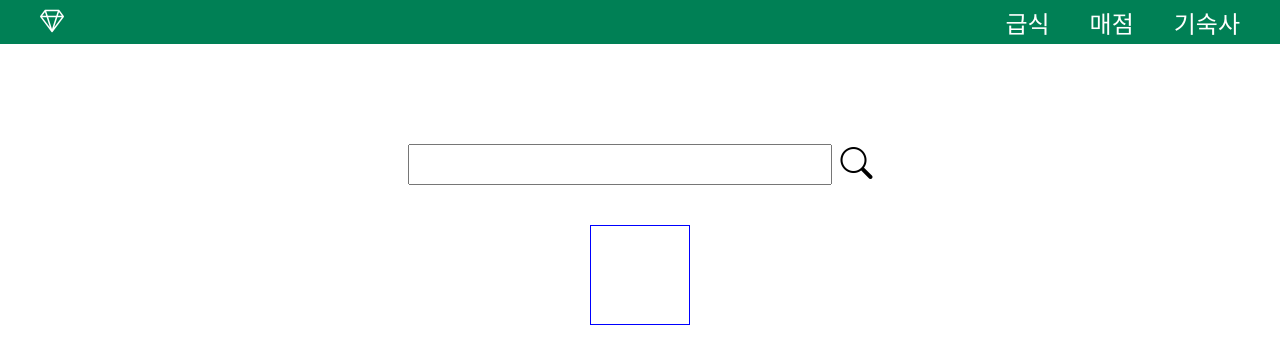
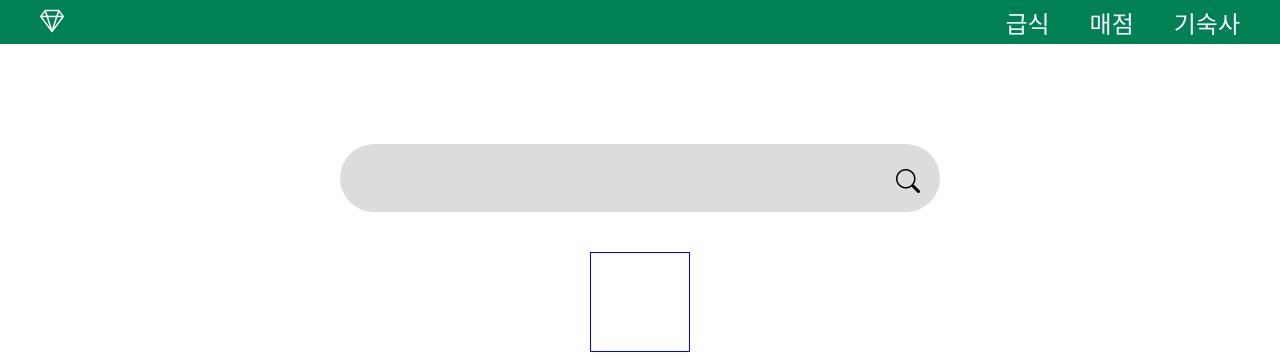
Before and after one commit to sean807H/WSM_2300, a plain HTML site: page 240513_nav/school-market.html in a window 1280 px wide. Drawn offline with nearby package versions, Linux system fonts and the light colour scheme; a web font is replaced by a local one.

Commit message:
css .search-container

```diff
--- a/240513_nav/css/school-market.css
+++ b/240513_nav/css/school-market.css
@@ -5,15 +5,40 @@
     align-items: center;        /* 교차축(수평) 가운데 정렬 */
     row-gap: 40px;
 }
+
 .search-container{
-    font-size: var(--h1-font-size);
+    font-size: var(--h2-font-size);
+    background-color: #dcdcdc;
+    padding: 10px 20px;
+    border-radius: 40px;
+    min-width: 400px;
+    width: 90%;
+    max-width: 600px;
+    display: flex;
+    align-items: center;
+}
+.search-container > i{
+    margin-top: 8px;
+}
 
-}
 #search-bar{
-    font-size: var(--h1-font-size);
+    font-size: var(--h2-font-size);
+    border: none;       /* 입력창 외곽선 삭제 */
+    /* border-bottom: 3px solid black; */
+    background: none;
+    outline: none;      /* focus 되었을 때 외곽선 삭제 */
+    padding: 10px;
+    flex-grow: 1;       /* 정해진 너비에 여유 공간이 있을 때 확장하자 (입력창 커짐) */
 }
 .product-container{
     border: 1px solid blue;
     width: 100px;
     height: 100px;
 }
+
+@media screen and (max-width: 600px) {
+    #school-market{
+        margin-top: calc(var(--nav-height) + 40px);
+    }
+
+}
```
